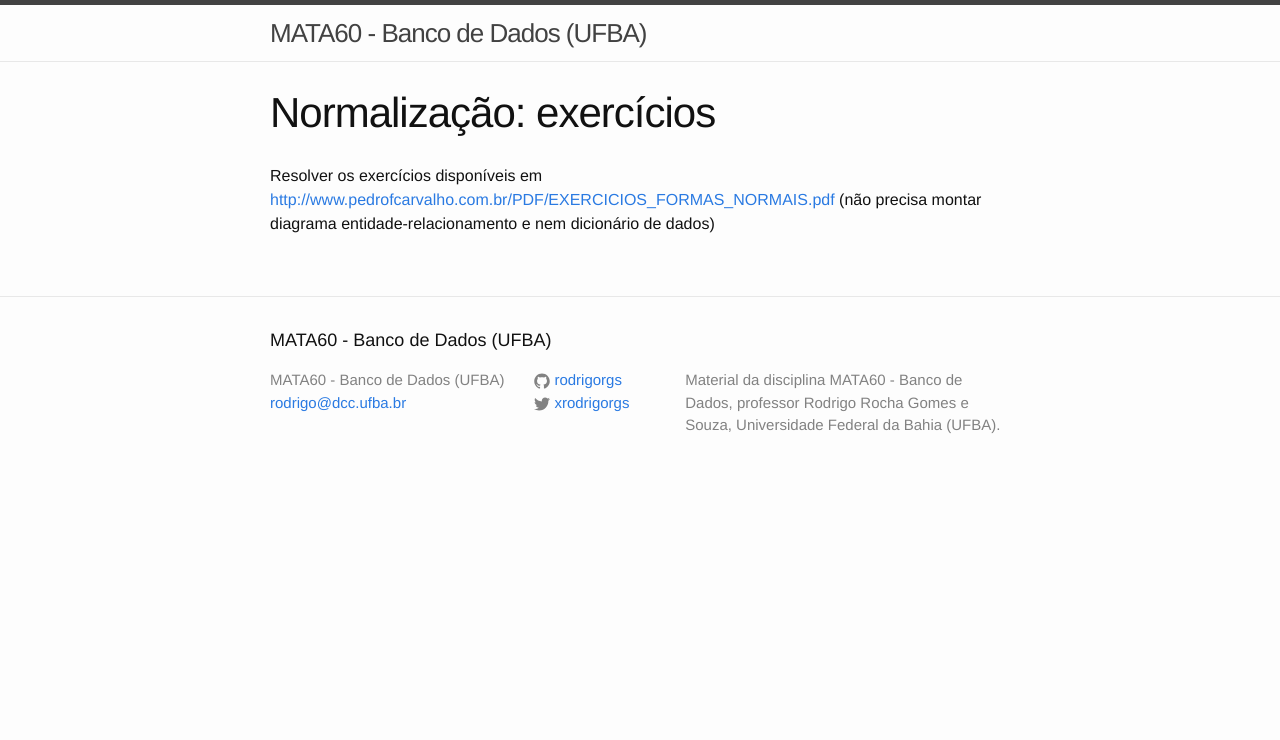
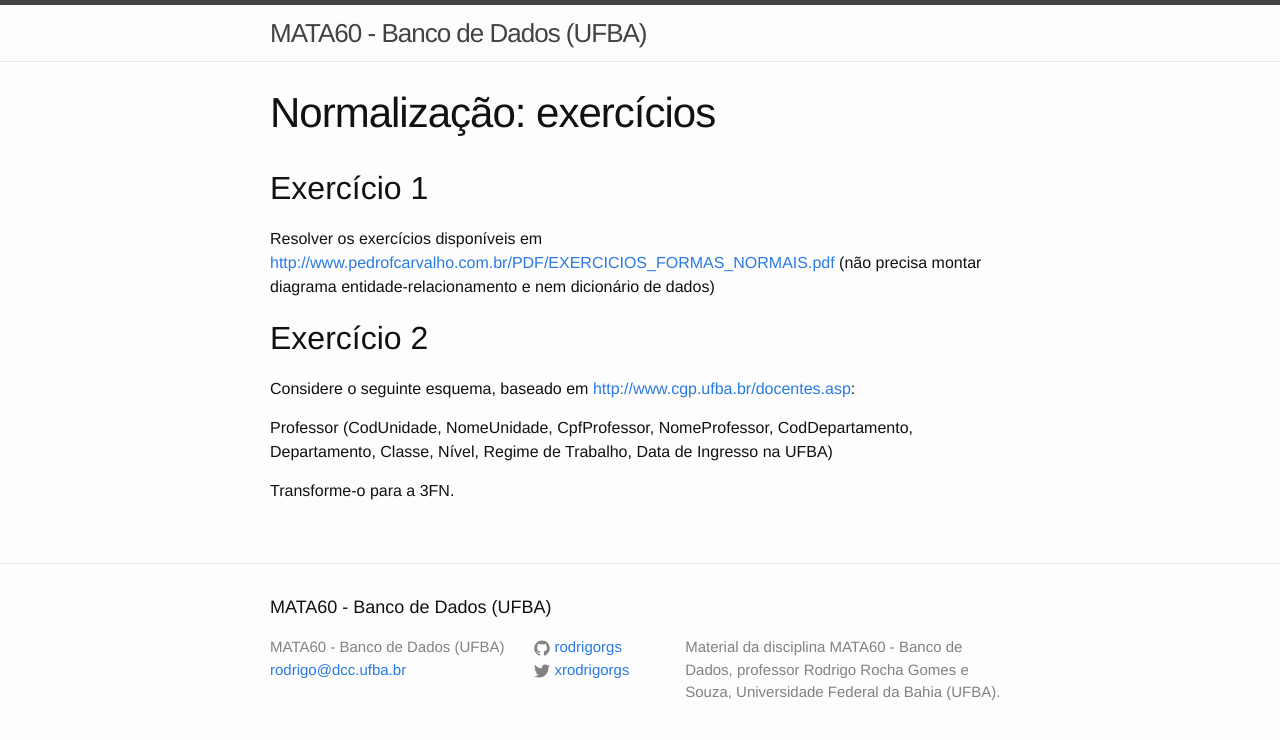
Before and after one commit to rodrigorgs/mata60, a Jekyll site: the page built from normalizacao-ex.md, in a window 1280 px wide. Shown: the top 740 px of the page. Built offline with Jekyll 4.4.1, drawn with Linux system fonts in a browser that asks for light colours.

Commit message:
Adiciona cgp docentes.

```diff
--- a/normalizacao-ex.md
+++ b/normalizacao-ex.md
@@ -5,6 +5,16 @@ date:   2016-04-14 13:00:00 -0300
 categories: aula
 ---
 
+## Exercício 1
+
 Resolver os exercícios disponíveis em <http://www.pedrofcarvalho.com.br/PDF/EXERCICIOS_FORMAS_NORMAIS.pdf> (não precisa montar diagrama entidade-relacionamento e nem dicionário de dados)
 
 <!-- Outro: http://docente.ifrn.edu.br/nickersonferreira/disciplinas/programacao-com-acesso-a-banco-de-dados-3o-ano/lista-de-exercicios-01-normalizacao/view -->
+
+## Exercício 2
+
+Considere o seguinte esquema, baseado em <http://www.cgp.ufba.br/docentes.asp>:
+
+Professor (CodUnidade, NomeUnidade, CpfProfessor, NomeProfessor, CodDepartamento, Departamento, Classe, Nível, Regime de Trabalho, Data de Ingresso na UFBA)
+
+Transforme-o para a 3FN.
```
